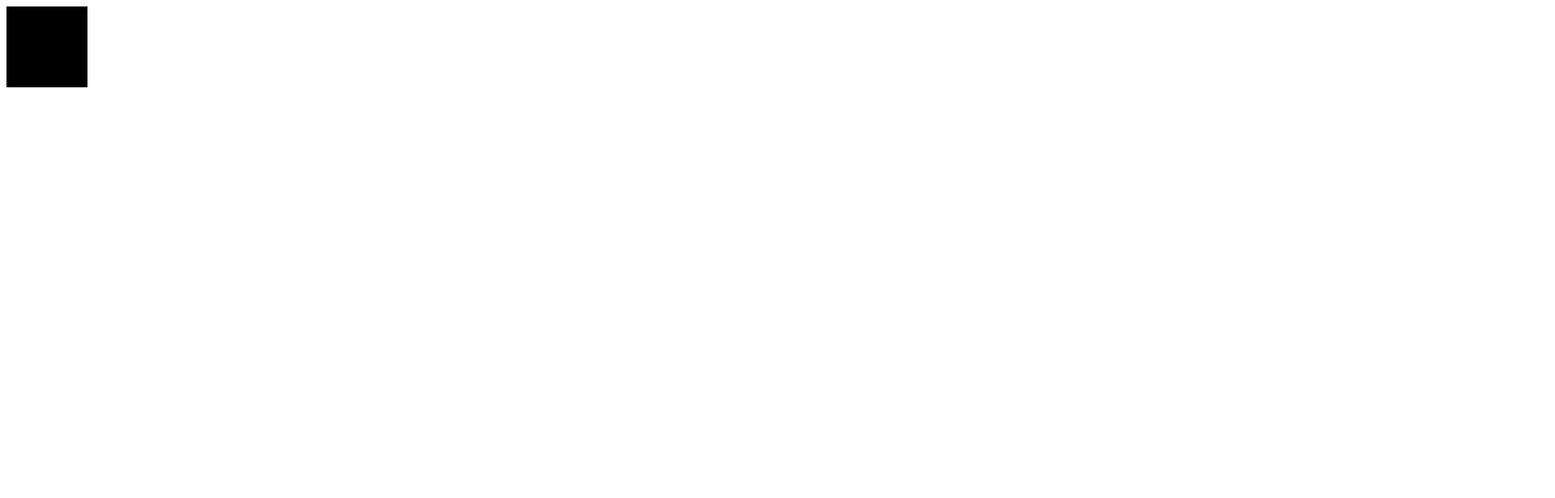
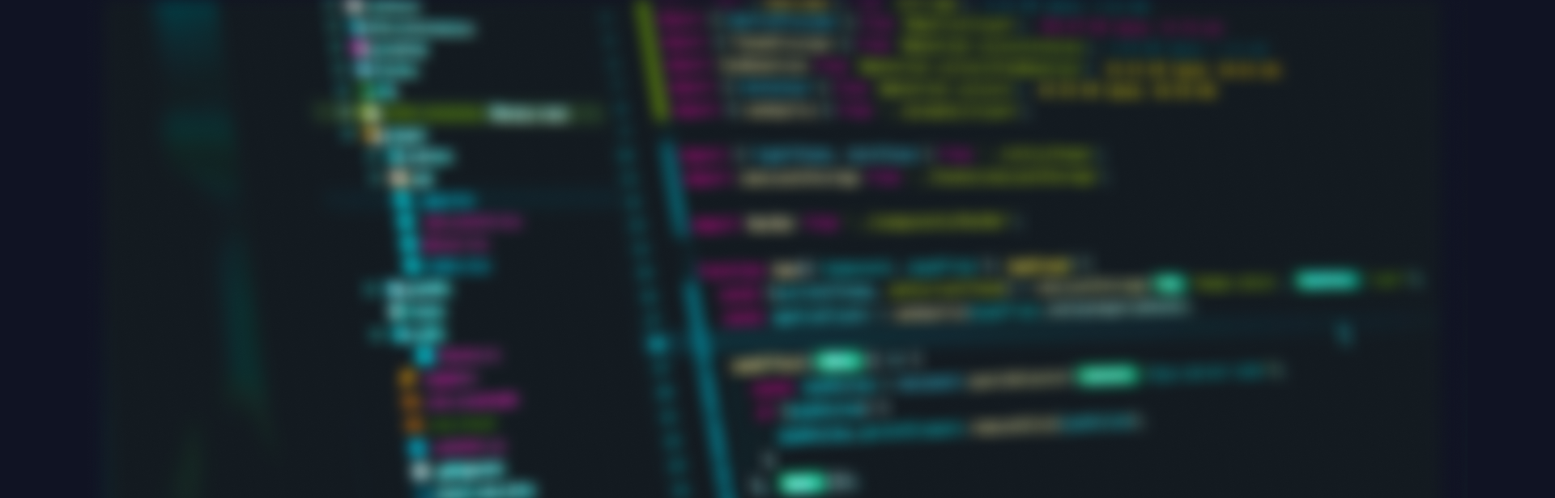
Before and after one commit to mariampolski/Portfolio-1, a plain HTML site: page index.html in a window 1280 px wide. Shown: the top 616 px of the page at 81% size, 1920 px wide, since content can reach past the window. Drawn offline with Linux system fonts and the light colour scheme.

Commit message:
Starting project

```diff
--- a/index.html
+++ b/index.html
@@ -7,6 +7,20 @@
     <link rel="stylesheet" href="style.css">
 </head>
 <body>
-    <div class="test">Test</div>
+    <div class="container">
+        <div class="heroSection">
+            <div class="navbar">
+
+            </div>
+            <div class="heroSectionMiddleContent">
+
+            </div>
+
+            </div>
+            <div class="heroSectionLowerContent">
+
+            </div>
+        </div>
+    </div>
 </body>
 </html>
--- a/style.css
+++ b/style.css
@@ -1,5 +1,24 @@
-.test{
-    background-color: black;
-    width: 100px;
-    height: 100px;
+body{
+    padding: 0;
+    margin: 0;
 }
+
+.container{
+    display: flex;
+    justify-content: center;
+    background-color: #101323;
+    width: 1920px;
+    height: 6702px;
+}
+
+.heroSection{
+    background-image: url(Assets/heroBackground.png);
+    width: 1704px;
+    height: 865px;
+}
+.navbar{
+
+}
+.heroSectionMiddleContent{
+
+}
```
Also changed, not shown: Assets/heroBackground.png (added), 1 other file.
